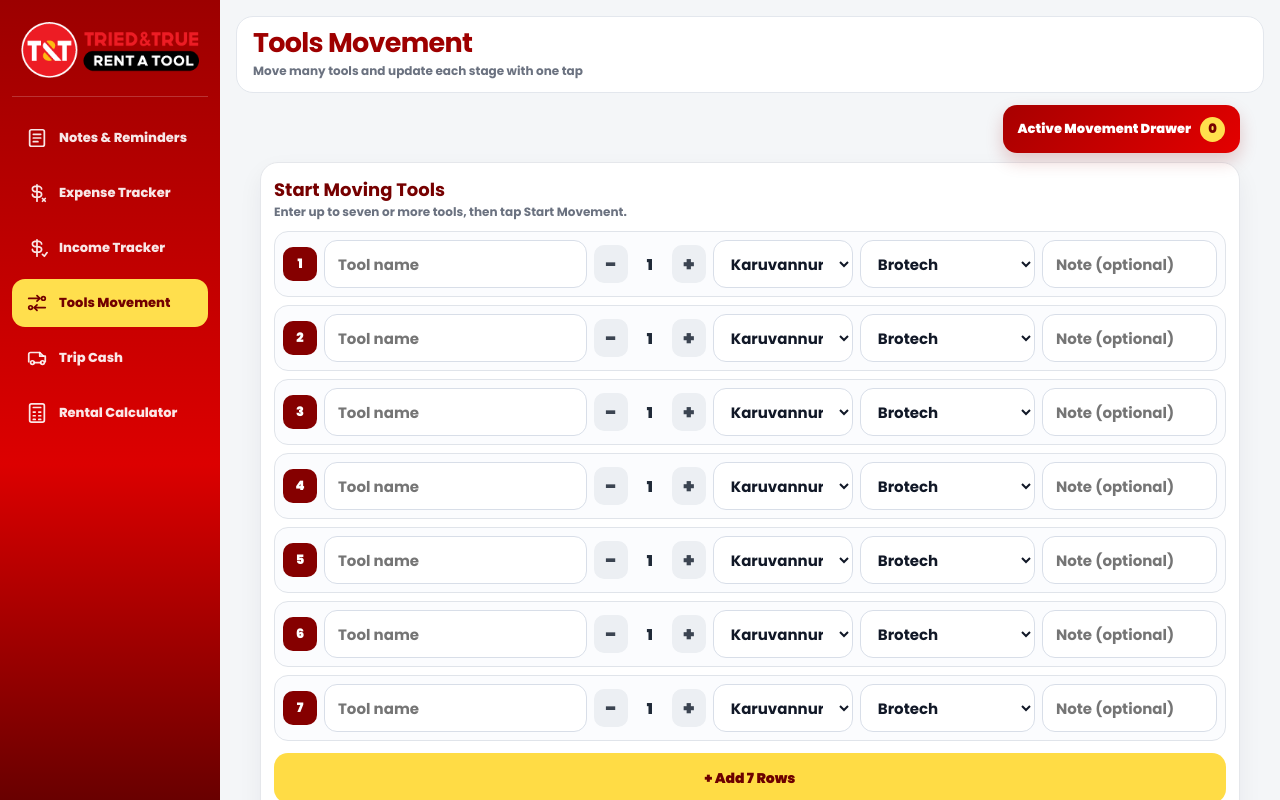
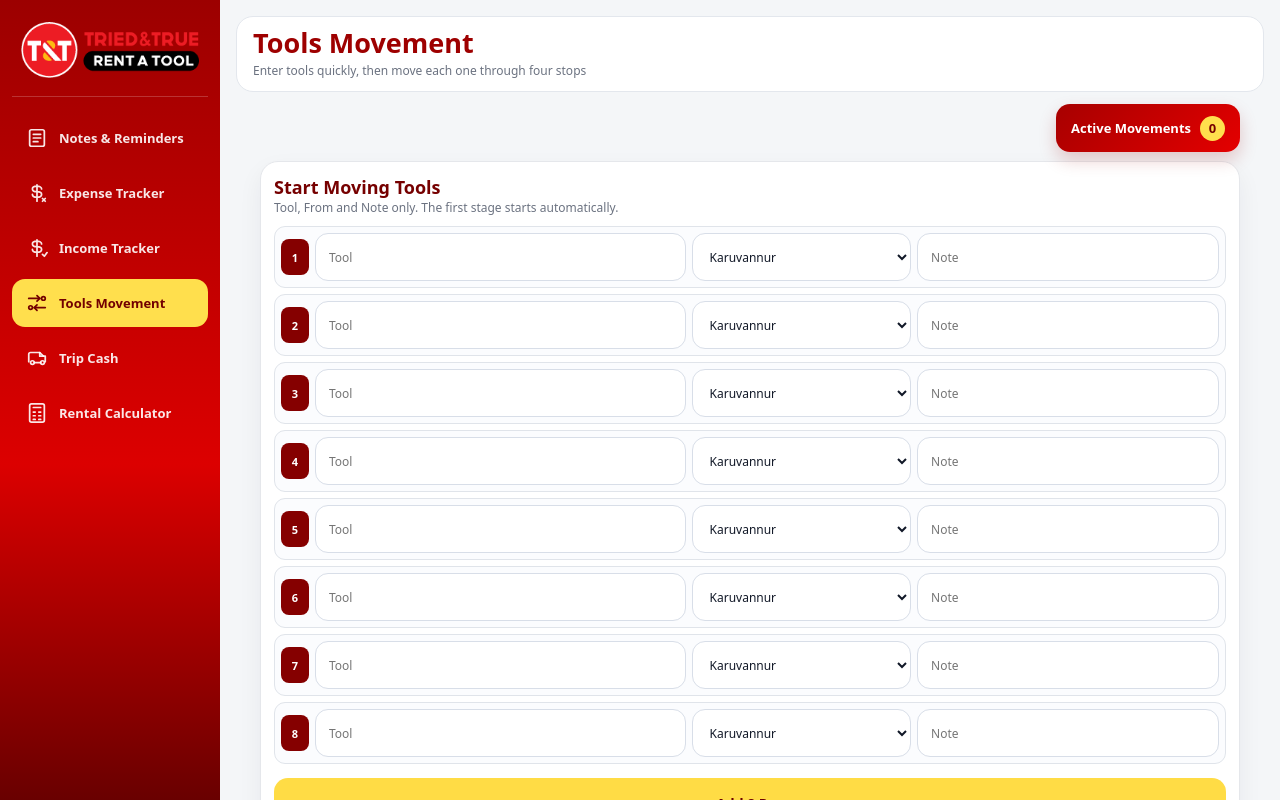
Before and after one commit to nkbinu2-prog/tt-tools-business-app, a Next.js app: page /tools-movement in a window 1280 px wide. Shown: the top 800 px of the page. Built offline with nearby package versions, Linux system fonts and the light colour scheme.

Commit message:
Update drawer colors and readable fonts

```diff
--- a/app/globals.css
+++ b/app/globals.css
@@ -1,4 +1,4 @@
-@import url("https://fonts.googleapis.com/css2?family=Noto+Sans+Malayalam:wght@400;500;600;700;800;900&family=Poppins:wght@400;500;600;700;800;900&display=swap");
+@import url("https://fonts.googleapis.com/css2?family=Noto+Sans+Malayalam:wght@400;500;600;700&display=swap");
 
 * {
   box-sizing: border-box;
@@ -8,12 +8,14 @@ body {
   margin: 0;
   background: #eef5ff;
   color: #111827;
-  font-family: "Poppins", "Noto Sans Malayalam", Arial, sans-serif;
+  font-family: system-ui, -apple-system, BlinkMacSystemFont, "Segoe UI", Roboto, Arial, "Noto Sans Malayalam", sans-serif;
 }
 
 button,
-input {
-  font-family: "Poppins", "Noto Sans Malayalam", Arial, sans-serif;
+input,
+select,
+textarea {
+  font-family: system-ui, -apple-system, BlinkMacSystemFont, "Segoe UI", Roboto, Arial, "Noto Sans Malayalam", sans-serif;
 }
 
 .page {
@@ -988,7 +990,7 @@ td input:focus {
   background: #ffffff !important;
   color: #111827 !important;
   padding: 18px !important;
-  font-family: "Poppins", "Noto Sans Malayalam", Arial, sans-serif !important;
+  font-family: system-ui, -apple-system, BlinkMacSystemFont, "Segoe UI", Roboto, Arial, "Noto Sans Malayalam", sans-serif !important;
 }
 
 .billHeader {
--- a/app/tools-movement/page.tsx
+++ b/app/tools-movement/page.tsx
@@ -5,7 +5,6 @@ import AppShell from "@/components/AppShell";
 import ui from "@/components/MobileBusiness.module.css";
 import {
   MOVEMENT_DESTINATIONS,
-  SHOPS,
   STORAGE_KEYS,
   createMovementDraftRow,
   formatDateTime,
@@ -28,13 +27,29 @@ type StageEditor = {
   readOnly: boolean;
 };
 
-function makeRows(count = 7) {
+const LOCATION_CODES: Record<string, string> = {
+  Karuvannur: "KVR",
+  Ollur: "OLLR",
+  Kachery: "KCH",
+  "Mulayam Rd": "MLR",
+  Pattikkad: "PTT",
+  Brotech: "BRTC",
+  "Siju Poochatty": "SJP",
+  "Prijo Kachery": "PRJ",
+  "MJ Tools": "MJ",
+  Global: "GLBL",
+  iBell: "IBELL",
+  Vincent: "VINC",
+  Other: "OTHER",
+};
+
+function makeRows(count = 8) {
   return Array.from({ length: count }, () => createMovementDraftRow());
 }
 
 function stageLabel(step: StageNumber) {
   if (step === 1) return "Picked";
-  if (step === 2) return "Reached";
+  if (step === 2) return "Delivered";
   if (step === 3) return "Taken Back";
   return "Final";
 }
@@ -46,10 +61,23 @@ function stageDetails(record: MovementRecord, step: StageNumber) {
   return record.step4;
 }
 
+function shortLocation(location?: string) {
+  const clean = location?.trim() || "";
+  if (!clean) return "—";
+  return LOCATION_CODES[clean] || clean;
+}
+
+function movementPath(record: MovementRecord) {
+  const locations = ([1, 2, 3, 4] as StageNumber[])
+    .map((step) => stageDetails(record, step)?.location?.trim())
+    .filter((location): location is string => Boolean(location));
+
+  return locations.length > 0 ? locations.join(" → ") : record.homeShop;
+}
+
 export default function ToolsMovementPage() {
   const { items, setItems } = useStoredList<MovementRecord>(STORAGE_KEYS.movements);
-  const [rows, setRows] = useState<MovementDraftRow[]>(() => makeRows(7));
-  const [customDestinations, setCustomDestinations] = useState<Record<string, string>>({});
+  const [rows, setRows] = useState<MovementDraftRow[]>(() => makeRows());
   const [showDrawer, setShowDrawer] = useState(false);
   const [editor, setEditor] = useState<StageEditor | null>(null);
   const [historyFilter, setHistoryFilter] = useState<HistoryFilter>("Active");
@@ -90,10 +118,6 @@ export default function ToolsMovementPage() {
     setRows((current) => current.map((row) => row.id === id ? { ...row, ...patch } : row));
   }
 
-  function changeQty(id: string, difference: number) {
-    setRows((current) => current.map((row) => row.id === id ? { ...row, qty: Math.max(1, row.qty + difference) } : row));
-  }
-
   function startMovements(event: FormEvent) {
     event.preventDefault();
     const readyRows = rows.filter((row) => row.tool.trim());
@@ -101,16 +125,12 @@ export default function ToolsMovementPage() {
 
     const now = Date.now();
     const startedAt = nowLocalDateTime();
-    const newItems: MovementRecord[] = readyRows.map((row) => {
-      const destination = row.destination === "Other"
-        ? (customDestinations[row.id]?.trim() || "Other")
-        : row.destination;
-      return {
+    const newItems: MovementRecord[] = readyRows.map((row) => ({
       id: makeId("movement"),
       tool: row.tool.trim(),
-        qty: row.qty,
+      qty: 1,
       homeShop: row.homeShop,
-        firstDestination: destination,
+      firstDestination: "",
       startNotes: row.notes.trim(),
       stage: 1,
       step1: {
@@ -120,12 +140,10 @@ export default function ToolsMovementPage() {
       },
       createdAt: now,
       updatedAt: now,
-      };
-    });
+    }));
 
     setItems((current) => [...newItems, ...current]);
-    setRows(makeRows(7));
-    setCustomDestinations({});
+    setRows(makeRows());
     setHistoryFilter("Active");
     setShowDrawer(true);
   }
@@ -148,7 +166,7 @@ export default function ToolsMovementPage() {
       recordId: record.id,
       step,
       at: existing?.at || nowLocalDateTime(),
-      location: existing?.location || defaultLocation,
+      location: existing?.location || defaultLocation || "",
       notes: existing?.notes || "",
       finalAction: step === 4 && record.step4?.finalAction ? record.step4.finalAction : "Returned Home",
       readOnly: completed,
@@ -168,7 +186,13 @@ export default function ToolsMovementPage() {
       };
 
       if (editor.step === 2) {
-        return { ...record, stage: 2, step2: common, updatedAt: Date.now() };
+        return {
+          ...record,
+          firstDestination: common.location,
+          stage: 2,
+          step2: common,
+          updatedAt: Date.now(),
+        };
       }
       if (editor.step === 3) {
         return { ...record, stage: 3, step3: common, updatedAt: Date.now() };
@@ -191,13 +215,12 @@ export default function ToolsMovementPage() {
     setItems((current) => current.filter((item) => item.id !== id));
   }
 
-
   return (
-    <AppShell title="Tools Movement" subtitle="Move many tools and update each stage with one tap">
+    <AppShell title="Tools Movement" subtitle="Enter tools quickly, then move each one through four stops">
       <div className={ui.screen}>
         <div className={ui.movementTopActions}>
           <button type="button" className={ui.drawerOpenButton} onClick={() => setShowDrawer(true)}>
-            Active Movement Drawer <span>{activeItems.length}</span>
+            Active Movements <span>{activeItems.length}</span>
           </button>
         </div>
 
@@ -205,7 +228,7 @@ export default function ToolsMovementPage() {
           <div className={ui.movementHeader}>
             <div>
               <h2>Start Moving Tools</h2>
-              <p>Enter up to seven or more tools, then tap Start Movement.</p>
+              <p>Tool, From and Note only. The first stage starts automatically.</p>
             </div>
           </div>
 
@@ -213,44 +236,31 @@ export default function ToolsMovementPage() {
             {rows.map((row, index) => (
               <div className={ui.movementEntryRow} key={row.id}>
                 <div className={ui.rowNumber}>{index + 1}</div>
-                <div className={ui.movementMainField}>
                 <input
-                    className={ui.field}
+                  className={`${ui.field} ${ui.movementToolField}`}
                   value={row.tool}
                   onChange={(event) => updateRow(row.id, { tool: event.target.value })}
-                    placeholder="Tool name"
+                  placeholder="Tool"
                 />
-                </div>
-                <div className={ui.qtyControl}>
-                  <button type="button" className={ui.qtyButton} onClick={() => changeQty(row.id, -1)}>−</button>
-                  <div className={ui.qtyValue}>{row.qty}</div>
-                  <button type="button" className={ui.qtyButton} onClick={() => changeQty(row.id, 1)}>+</button>
-                </div>
-                <select className={ui.select} value={row.homeShop} onChange={(event) => updateRow(row.id, { homeShop: event.target.value })}>
-                  {SHOPS.map((shop) => <option key={shop}>{shop}</option>)}
+                <select
+                  className={`${ui.select} ${ui.movementFromField}`}
+                  value={row.homeShop}
+                  onChange={(event) => updateRow(row.id, { homeShop: event.target.value })}
+                  aria-label={`From location for row ${index + 1}`}
+                >
+                  {MOVEMENT_DESTINATIONS.map((location) => <option key={location}>{location}</option>)}
                 </select>
-                <select className={ui.select} value={row.destination} onChange={(event) => updateRow(row.id, { destination: event.target.value })}>
-                  {MOVEMENT_DESTINATIONS.map((destination) => <option key={destination}>{destination}</option>)}
-                </select>
-                {row.destination === "Other" ? (
                 <input
-                    className={ui.field}
-                    value={customDestinations[row.id] || ""}
-                    onChange={(event) => setCustomDestinations((current) => ({ ...current, [row.id]: event.target.value }))}
-                    placeholder="Destination name"
-                  />
-                ) : null}
-                <input
-                  className={ui.field}
+                  className={`${ui.field} ${ui.movementNoteField}`}
                   value={row.notes}
                   onChange={(event) => updateRow(row.id, { notes: event.target.value })}
-                  placeholder="Note (optional)"
+                  placeholder="Note"
                 />
               </div>
             ))}
           </div>
 
-          <button type="button" className={ui.addRowsButton} onClick={() => setRows((current) => [...current, ...makeRows(7)])}>+ Add 7 Rows</button>
+          <button type="button" className={ui.addRowsButton} onClick={() => setRows((current) => [...current, ...makeRows()])}>+ Add 8 Rows</button>
           <button type="submit" className={ui.startMovementButton}>Start Movement</button>
         </form>
 
@@ -272,7 +282,7 @@ export default function ToolsMovementPage() {
                 <div className={ui.historyTitleRow}>
                   <div>
                     <h3>{record.tool}</h3>
-                    <p>Qty {record.qty} · {record.homeShop} → {record.firstDestination}</p>
+                    <p>{movementPath(record)}</p>
                   </div>
                   <span className={`${ui.statusBadge} ${record.stage === 4 ? ui.completedStatus : ui.activeStatus}`}>
                     {record.stage === 4 ? "Completed" : `Stage ${record.stage}/4`}
@@ -284,7 +294,7 @@ export default function ToolsMovementPage() {
                     return (
                       <button key={step} type="button" className={`${ui.historyStep} ${detail ? ui.historyStepDone : ""}`} onClick={() => detail ? openStage(record, step) : undefined}>
                         <b>{step}</b>
-                        <span>{step === 1 ? record.tool : stageLabel(step)}</span>
+                        <span>{detail ? shortLocation(detail.location) : stageLabel(step)}</span>
                       </button>
                     );
                   })}
@@ -294,7 +304,7 @@ export default function ToolsMovementPage() {
                   {record.step4 ? ` · Finished ${formatDateTime(record.step4.at)}` : ""}
                 </div>
                 <div className={ui.cardActions}>
-                  {record.stage < 4 ? <button type="button" className={ui.smallButton} onClick={() => setShowDrawer(true)}>Open Drawer</button> : null}
+                  {record.stage < 4 ? <button type="button" className={ui.smallButton} onClick={() => setShowDrawer(true)}>Open Movements</button> : null}
                   <button type="button" className={ui.dangerButton} onClick={() => removeRecord(record.id)}>Delete</button>
                 </div>
               </article>
@@ -310,7 +320,7 @@ export default function ToolsMovementPage() {
             <div className={ui.drawerHeader}>
               <div>
                 <h2>Active Tools</h2>
-                <p>Tap only the next waiting button.</p>
+                <p>The large button shows where the tool is now. Tap the next faded button to continue.</p>
               </div>
               <button type="button" className={ui.drawerClose} onClick={() => setShowDrawer(false)}>×</button>
             </div>
@@ -322,20 +332,28 @@ export default function ToolsMovementPage() {
                 {activeItems.map((record) => (
                   <div className={ui.activeButtonRow} key={record.id}>
                     {([1, 2, 3, 4] as StageNumber[]).map((step) => {
-                      const done = step <= record.stage;
-                      const current = step === record.stage + 1;
-                      const disabled = !done && !current;
+                      const isPast = step < record.stage;
+                      const isCurrent = step === record.stage;
+                      const isNext = step === record.stage + 1;
+                      const isFuture = step > record.stage + 1;
+                      const detail = stageDetails(record, step);
+                      const currentLocation = detail?.location || record.homeShop;
+                      const label = isCurrent
+                        ? `${record.tool} • ${shortLocation(currentLocation)}`
+                        : isPast
+                          ? shortLocation(detail?.location)
+                          : String(step);
+
                       return (
                         <button
                           key={step}
                           type="button"
-                          className={`${ui.drawerStageButton} ${done ? ui.drawerStageDone : ""} ${current ? ui.drawerStageWaiting : ""}`}
-                          disabled={disabled}
+                          className={`${ui.drawerStageButton} ${isPast ? ui.drawerStagePast : ""} ${isCurrent ? ui.drawerStageCurrent : ""} ${isNext ? ui.drawerStageNext : ""} ${isFuture ? ui.drawerStageFuture : ""}`}
+                          disabled={isFuture}
                           onClick={() => openStage(record, step)}
+                          title={isCurrent ? `${record.tool} is at ${detail?.location || record.homeShop}` : undefined}
                         >
-                          <span className={ui.drawerStepNumber}>{step}</span>
-                          <span className={ui.drawerStepText}>{step === 1 ? record.tool : stageLabel(step)}</span>
-                          {done ? <span className={ui.drawerCheck}>✓</span> : null}
+                          <span className={ui.drawerStageText}>{label}</span>
                         </button>
                       );
                     })}
@@ -380,8 +398,8 @@ export default function ToolsMovementPage() {
 
             <div className={ui.formStack}>
               <div>
-                <label className={ui.label}>{editor.step === 3 ? "Collected From" : editor.step === 4 ? "Final Place" : "Location"}</label>
-                <input className={ui.field} value={editor.location} readOnly={editor.readOnly} onChange={(event) => setEditor({ ...editor, location: event.target.value })} />
+                <label className={ui.label}>{editor.step === 2 ? "Delivered To" : editor.step === 3 ? "Collected From" : editor.step === 4 ? "Final Place" : "From"}</label>
+                <input className={ui.field} value={editor.location} readOnly={editor.readOnly} onChange={(event) => setEditor({ ...editor, location: event.target.value })} placeholder="Location" />
               </div>
               <div>
                 <label className={ui.label}>Date & Time</label>
--- a/components/AppShell.module.css
+++ b/components/AppShell.module.css
@@ -45,7 +45,7 @@
   color: rgba(255, 255, 255, 0.9);
   text-decoration: none;
   font-size: 13px;
-  font-weight: 800;
+  font-weight: 600;
 }
 
 .navLinkActive {
@@ -95,14 +95,14 @@
   color: #9e0000;
   font-size: 27px;
   line-height: 1.05;
-  letter-spacing: -0.7px;
+  letter-spacing: 0;
 }
 
 .heading p {
   margin: 5px 0 0;
   color: #6b7280;
   font-size: 12px;
-  font-weight: 650;
+  font-weight: 400;
 }
 
 .content { min-width: 0; }
@@ -150,7 +150,7 @@
     text-overflow: ellipsis;
     white-space: nowrap;
     font-size: 17px;
-    letter-spacing: -0.25px;
+    letter-spacing: 0;
   }
 
   .heading p { display: none; }
@@ -184,7 +184,7 @@
     color: rgba(255, 255, 255, 0.86);
     text-decoration: none;
     font-size: 7.5px;
-    font-weight: 850;
+    font-weight: 600;
     line-height: 1.05;
     white-space: nowrap;
   }
--- a/components/MobileBusiness.module.css
+++ b/components/MobileBusiness.module.css
@@ -1284,3 +1284,335 @@
     font-size: 11px;
   }
 }
+
+/* Tools Movement compact table + moving tool position */
+.movementEntryTable {
+  width: 100%;
+  display: grid;
+  gap: 6px;
+  overflow-x: auto;
+  -webkit-overflow-scrolling: touch;
+  padding-bottom: 2px;
+}
+
+.movementEntryRow {
+  width: 100%;
+  min-width: 510px;
+  display: grid;
+  grid-template-columns: 28px minmax(150px, 1.35fr) minmax(120px, 0.8fr) minmax(170px, 1.1fr);
+  gap: 6px;
+  align-items: center;
+  padding: 6px;
+  border: 1px solid #e0e4ea;
+  border-radius: 11px;
+  background: #fbfcfe;
+  overflow: visible;
+}
+
+.movementEntryRow .rowNumber {
+  width: 28px;
+  height: 36px;
+  border-radius: 8px;
+  font-size: 11px;
+}
+
+.movementToolField,
+.movementFromField,
+.movementNoteField {
+  min-width: 0;
+  height: 38px;
+  font-size: 12px;
+}
+
+.activeButtonRows {
+  display: grid;
+  gap: 8px;
+}
+
+.activeButtonRow {
+  width: 100%;
+  display: flex;
+  flex-wrap: nowrap;
+  align-items: stretch;
+  gap: 5px;
+  overflow-x: auto;
+  -webkit-overflow-scrolling: touch;
+  scrollbar-width: none;
+}
+
+.activeButtonRow::-webkit-scrollbar {
+  display: none;
+}
+
+.drawerStageButton {
+  flex: 0 0 58px;
+  min-width: 58px;
+  min-height: 48px;
+  display: flex;
+  align-items: center;
+  justify-content: center;
+  padding: 7px 8px;
+  border: 0;
+  border-radius: 999px;
+  background: #eceff3;
+  color: #8b929c;
+  font: inherit;
+  cursor: pointer;
+  transition: flex-basis 160ms ease, opacity 160ms ease, transform 160ms ease;
+}
+
+.drawerStagePast {
+  flex-basis: 76px;
+  background: linear-gradient(135deg, #e22b00, #c91100);
+  color: #fff;
+  opacity: 0.9;
+}
+
+.drawerStageCurrent {
+  flex: 1 1 170px;
+  min-width: 145px;
+  max-width: 280px;
+  background: linear-gradient(135deg, #f23800, #d31600);
+  color: #fff;
+  box-shadow: 0 7px 16px rgba(204, 30, 0, 0.22);
+}
+
+.drawerStageNext {
+  background: #ffd3c6;
+  color: #a62a0b;
+  opacity: 0.68;
+  border: 1px solid #ef9d86;
+}
+
+.drawerStageFuture,
+.drawerStageButton:disabled {
+  background: #eef0f3;
+  color: #a4a9b0;
+  opacity: 0.34;
+  cursor: default;
+}
+
+.drawerStageText {
+  min-width: 0;
+  max-width: 100%;
+  overflow: hidden;
+  text-overflow: ellipsis;
+  white-space: nowrap;
+  font-size: 11px;
+  font-weight: 900;
+  line-height: 1;
+}
+
+.drawerStageCurrent .drawerStageText {
+  font-size: 13px;
+}
+
+@media (max-width: 760px) {
+  .movementEntryRow {
+    min-width: 480px;
+    grid-template-columns: 25px minmax(140px, 1.3fr) minmax(108px, 0.78fr) minmax(150px, 1fr);
+    gap: 5px;
+    padding: 5px;
+  }
+
+  .movementEntryRow > .select,
+  .movementEntryRow > .field,
+  .movementEntryRow > input.field:last-child,
+  .movementEntryRow > input.field:not(:last-child) {
+    grid-column: auto;
+  }
+
+  .movementTopActions {
+    justify-content: stretch;
+  }
+
+  .drawerOpenButton {
+    width: 100%;
+    justify-content: center;
+  }
+}
+
+@media (max-width: 430px) {
+  .movementEntryRow {
+    min-width: 455px;
+    grid-template-columns: 24px minmax(132px, 1.25fr) minmax(104px, 0.75fr) minmax(145px, 1fr);
+  }
+
+  .drawerStageButton {
+    flex-basis: 52px;
+    min-width: 52px;
+    min-height: 44px;
+    padding: 6px;
+  }
+
+  .drawerStagePast {
+    flex-basis: 66px;
+  }
+
+  .drawerStageCurrent {
+    flex-basis: 150px;
+    min-width: 138px;
+  }
+
+  .drawerStageText {
+    font-size: 10px;
+  }
+
+  .drawerStageCurrent .drawerStageText {
+    font-size: 12px;
+  }
+}
+
+
+/* Simple, readable typography across the mobile business screens */
+.screen,
+.screen button,
+.screen input,
+.screen select,
+.screen textarea {
+  font-family: inherit;
+}
+
+.screen input,
+.screen select,
+.screen textarea,
+.screen p,
+.screen td {
+  font-weight: 400;
+  letter-spacing: 0;
+}
+
+.screen h1,
+.screen h2,
+.screen h3 {
+  font-weight: 700;
+  letter-spacing: 0;
+}
+
+.screen button,
+.screen label,
+.screen th {
+  font-weight: 600;
+}
+
+/* Active movement drawer: each tool row uses a different readable colour */
+.activeDrawer {
+  background: #f7f8fa;
+}
+
+.activeButtonRow {
+  --movement-main: #d92d20;
+  --movement-dark: #a61b12;
+  --movement-soft: #fee4e2;
+  --movement-soft-text: #7a271a;
+  --movement-border: #f5b7b1;
+  --movement-surface: #fff4f2;
+  padding: 7px;
+  border: 1px solid var(--movement-border);
+  border-radius: 15px;
+  background: var(--movement-surface);
+}
+
+.activeButtonRow:nth-child(8n + 1) {
+  --movement-main: #d92d20;
+  --movement-dark: #a61b12;
+  --movement-soft: #fee4e2;
+  --movement-soft-text: #7a271a;
+  --movement-border: #f5b7b1;
+  --movement-surface: #fff4f2;
+}
+
+.activeButtonRow:nth-child(8n + 2) {
+  --movement-main: #175cd3;
+  --movement-dark: #1849a9;
+  --movement-soft: #dbeafe;
+  --movement-soft-text: #194185;
+  --movement-border: #a9c7f5;
+  --movement-surface: #f3f7ff;
+}
+
+.activeButtonRow:nth-child(8n + 3) {
+  --movement-main: #16803c;
+  --movement-dark: #11642f;
+  --movement-soft: #dcfce7;
+  --movement-soft-text: #14532d;
+  --movement-border: #a6e6ba;
+  --movement-surface: #f2fff6;
+}
+
+.activeButtonRow:nth-child(8n + 4) {
+  --movement-main: #7a3ec8;
+  --movement-dark: #5f2ba8;
+  --movement-soft: #ede3ff;
+  --movement-soft-text: #4c1d95;
+  --movement-border: #c9b2ef;
+  --movement-surface: #faf7ff;
+}
+
+.activeButtonRow:nth-child(8n + 5) {
+  --movement-main: #c96a00;
+  --movement-dark: #9f4f00;
+  --movement-soft: #ffedd5;
+  --movement-soft-text: #7c2d12;
+  --movement-border: #f4c58d;
+  --movement-surface: #fff9f1;
+}
+
+.activeButtonRow:nth-child(8n + 6) {
+  --movement-main: #087f8c;
+  --movement-dark: #05616b;
+  --movement-soft: #cffafe;
+  --movement-soft-text: #155e75;
+  --movement-border: #94d9df;
+  --movement-surface: #f0fdff;
+}
+
+.activeButtonRow:nth-child(8n + 7) {
+  --movement-main: #3346b8;
+  --movement-dark: #27358f;
+  --movement-soft: #e0e7ff;
+  --movement-soft-text: #312e81;
+  --movement-border: #afb9ef;
+  --movement-surface: #f5f6ff;
+}
+
+.activeButtonRow:nth-child(8n + 8) {
+  --movement-main: #b42373;
+  --movement-dark: #8f1b5b;
+  --movement-soft: #fce7f3;
+  --movement-soft-text: #831843;
+  --movement-border: #efb3d2;
+  --movement-surface: #fff5fa;
+}
+
+.activeButtonRow .drawerStagePast {
+  background: var(--movement-dark);
+  color: #fff;
+  opacity: 0.88;
+}
+
+.activeButtonRow .drawerStageCurrent {
+  background: var(--movement-main);
+  color: #fff;
+  box-shadow: 0 5px 12px rgb(15 23 42 / 16%);
+}
+
+.activeButtonRow .drawerStageNext {
+  background: var(--movement-soft);
+  color: var(--movement-soft-text);
+  border: 1px solid var(--movement-border);
+  opacity: 0.72;
+}
+
+.activeButtonRow .drawerStageFuture,
+.activeButtonRow .drawerStageButton:disabled {
+  background: #ffffff;
+  color: #9ca3af;
+  border: 1px solid #e5e7eb;
+  opacity: 0.35;
+}
+
+.drawerStageText {
+  font-weight: 600;
+  letter-spacing: 0;
+}
```
Lines whose indentation alone changed are shown as unchanged.
